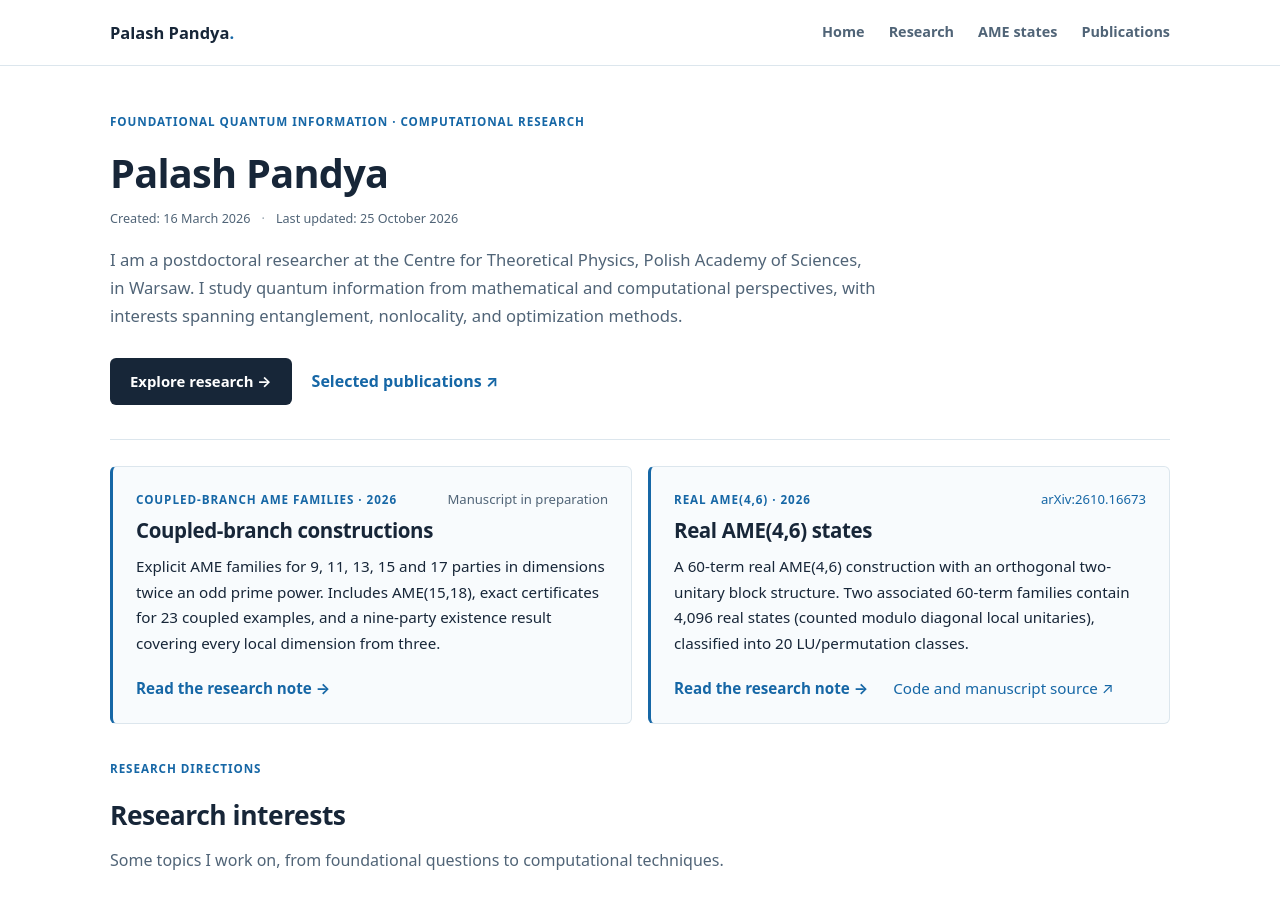
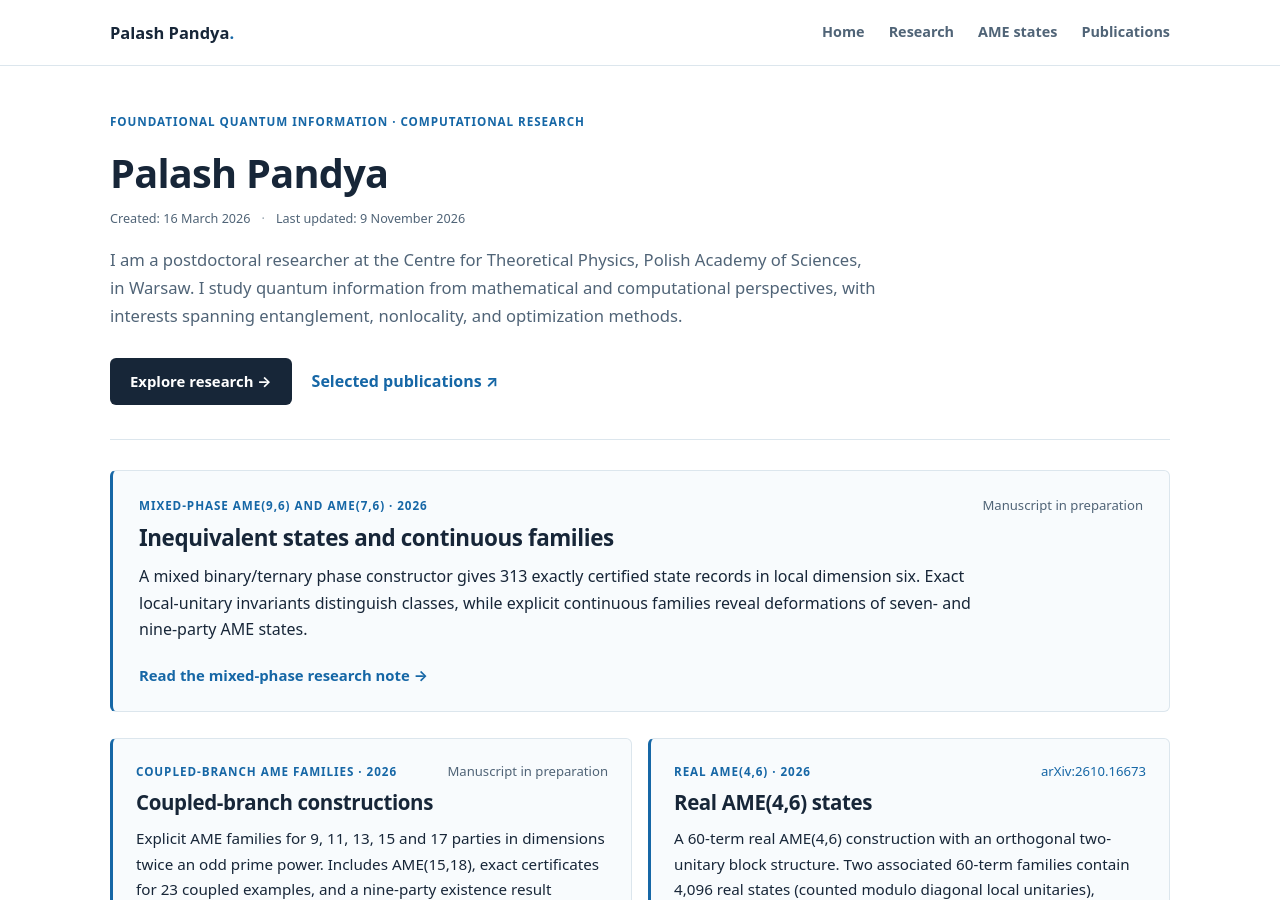
Before and after one commit to palashpandya/palashpandya.github.io, a Jekyll site: the page built from index.md, in a window 1280 px wide and 900 px high. Built offline with Jekyll 4.4.1, drawn with Linux system fonts in a browser that asks for light colours.

Commit message:
Add mixed-phase AME research note and navigation links

```diff
--- a/index.md
+++ b/index.md
@@ -3,7 +3,7 @@ title: Quantum Information Research
 description: Palash Pandya — foundational quantum information, entanglement, nonlocality, and computational research.
 layout: default
 date_created: 2026-03-16
-last_modified_at: 2026-10-25
+last_modified_at: 2026-11-09
 ---
 <section class="hero">
 <p class="eyebrow">Foundational quantum information · Computational research</p>
@@ -12,6 +12,15 @@ last_modified_at: 2026-10-25
 <p class="lede">I am a postdoctoral researcher at the Centre for Theoretical Physics, Polish Academy of Sciences, in Warsaw. I study quantum information from mathematical and computational perspectives, with interests spanning entanglement, nonlocality, and optimization methods.</p>
 <div class="hero-actions"><a class="button" href="{{ '/research/' | relative_url }}">Explore research →</a><a class="link-arrow" href="{{ '/publications/' | relative_url }}">Selected publications ↗</a></div>
 </section>
+<article class="featured-research" aria-labelledby="featured-mixed-phase-title">
+<div class="featured-research-header">
+<p class="eyebrow">Mixed-phase AME(9,6) and AME(7,6) · 2026</p>
+<p class="featured-research-status">Manuscript in preparation</p>
+</div>
+<h2 id="featured-mixed-phase-title">Inequivalent states and continuous families</h2>
+<p>A mixed binary/ternary phase constructor gives 313 exactly certified state records in local dimension six. Exact local-unitary invariants distinguish classes, while explicit continuous families reveal deformations of seven- and nine-party AME states.</p>
+<p class="featured-research-links"><a class="link-arrow" href="{{ '/research/ame/mixed-phase-ame6/' | relative_url }}">Read the mixed-phase research note →</a></p>
+</article>
 <div class="featured-research-grid">
 <article class="featured-research" aria-labelledby="featured-coupled-title">
 <div class="featured-research-header">
```
Also changed, not shown: research/ame/index.md (+4 -1 lines), research/ame/mixed-phase-ame6.md (added, +67 -0 lines).
